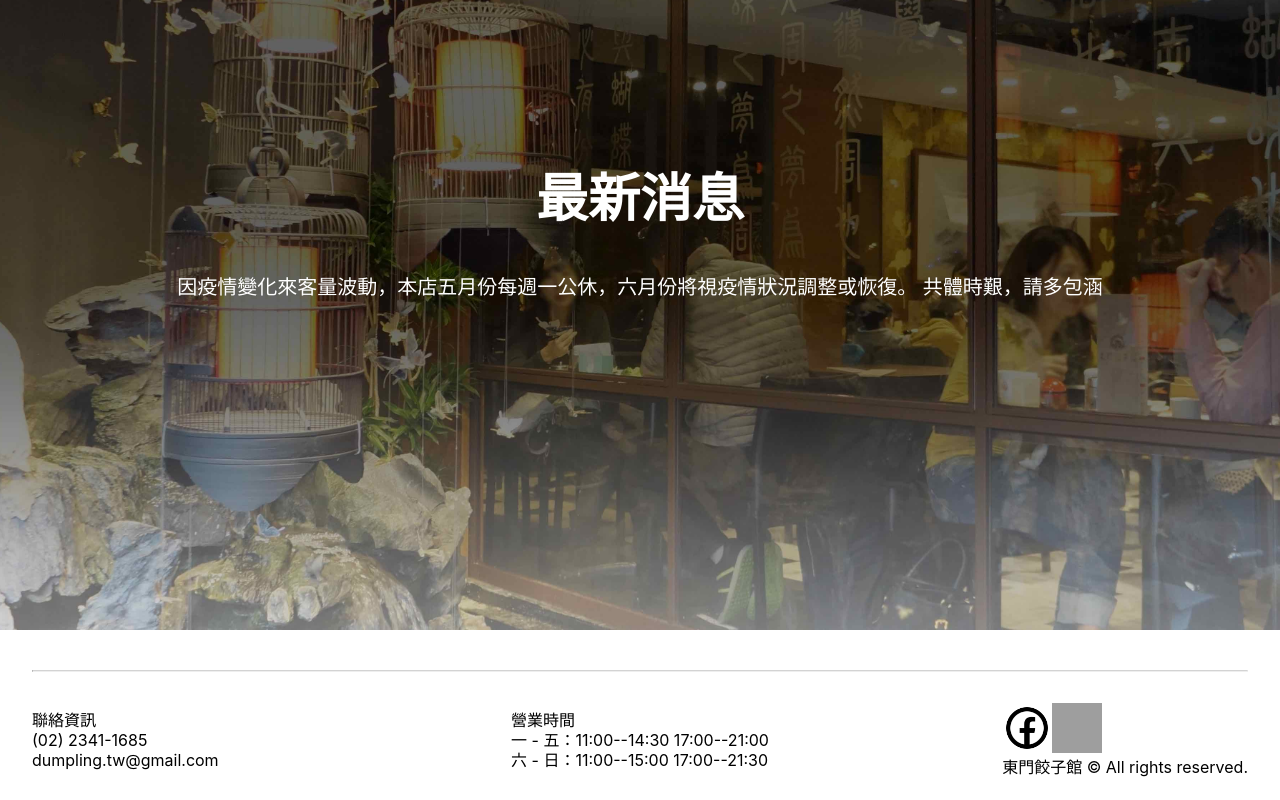
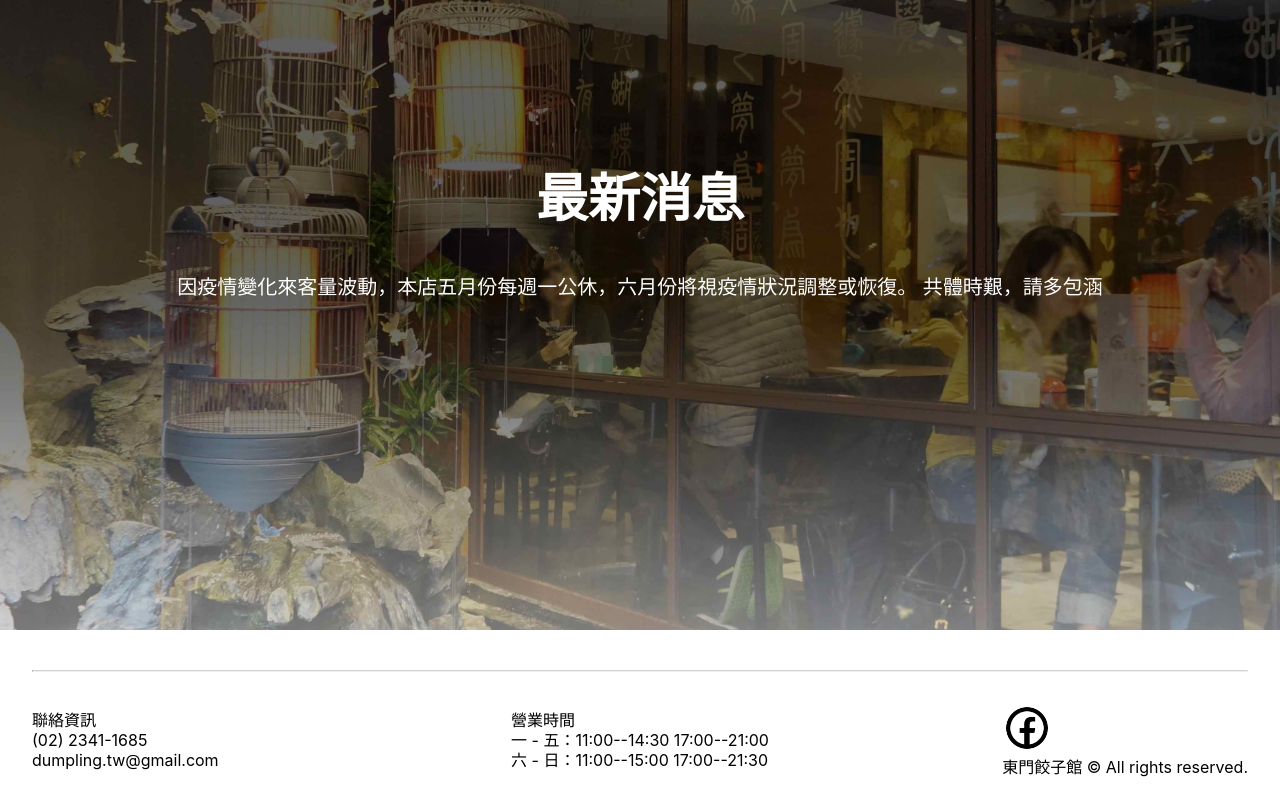
Before and after one commit to dongmenrestaurant/dongmenrestaurant.github.io, a React (Create React App) app: page / in a window 1280 px wide. Shown: the part 2382-3182 px from the top of the page. Built offline with nearby package versions, Linux system fonts and the light colour scheme; grey boxes are pictures that could not be loaded.

Commit message:
Removed unused instagram icon

```diff
--- a/src/App.js
+++ b/src/App.js
@@ -123,11 +123,6 @@ class App extends React.Component {
             <span>
               <a href="https://www.facebook.com/%E6%9D%B1%E9%96%80%E9%A4%83%E5%AD%90%E9%A4%A8-192439990781160">
                 <img className="footer-icon" src="images/facebookicon.png"/>
-              </a>
-            </span>
-            <span>
-              <a href="google.com">
-                <img className="footer-icon" src="images/instagramicon.png"/>
               </a>
             </span>
             <div>
```
